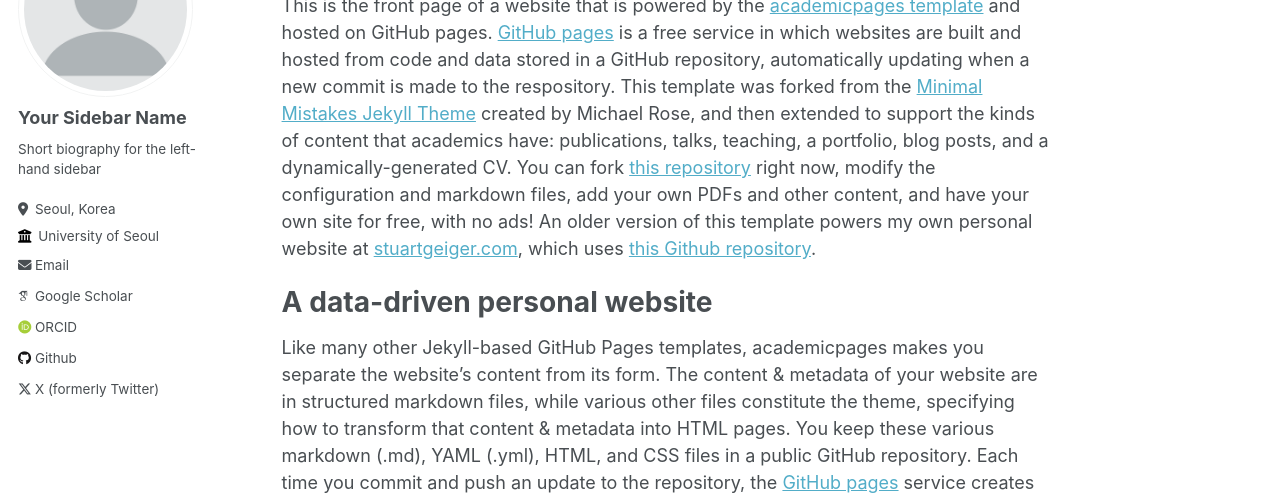
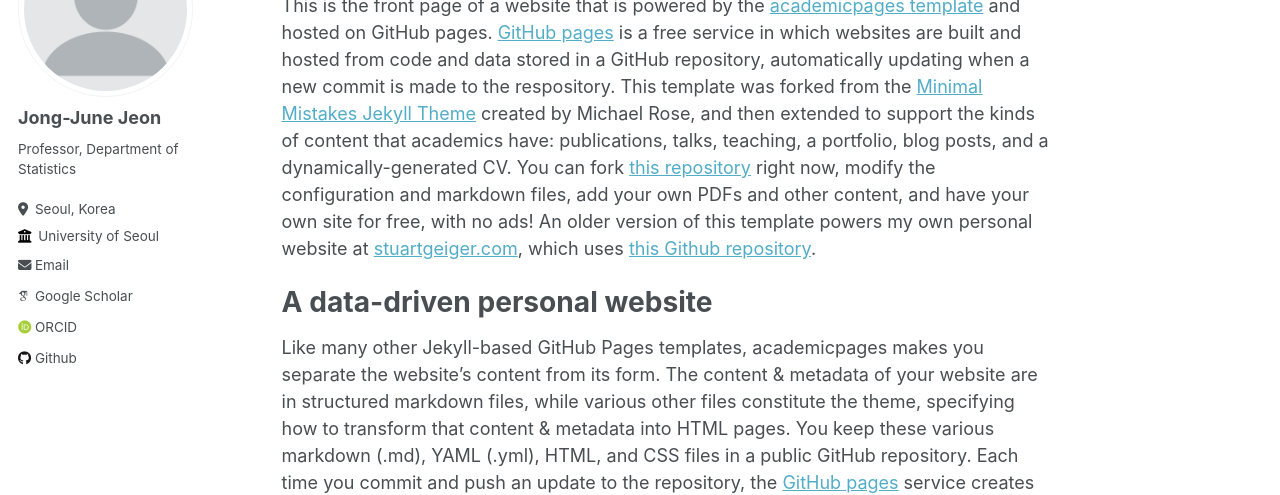
Before and after one commit to jenjong/jenjong.github.io, a Jekyll site: the page built from _pages/about.md, in a window 1280 px wide. Shown: the part 164-659 px from the top of the page. Built offline with Jekyll 4.4.1, drawn with Linux system fonts in a browser that asks for light colours; some web fonts are replaced.

Commit message:
Update _config.yml

```diff
--- a/_config.yml
+++ b/_config.yml
@@ -22,9 +22,9 @@ repository               : "jenjong/jenjong.github.io"
 author:
   # Biographic information
   avatar           : "profile.png"
-  name             : "Your Sidebar Name"
+  name             : "Jong-June Jeon"
   pronouns         : # example: "she/her"
-  bio              : "Short biography for the left-hand sidebar"
+  bio              : "Professor, Department of Statistics"
   location         : "Seoul, Korea"
   employer         : "University of Seoul"
   uri              : # URL
@@ -64,7 +64,7 @@ author:
   steam            : # Username
   telegram         : # URL
   tumblr           : # Username
-  twitter          : "UniofOxford"  # Replace this with your X / Twitter handle
+  twitter          : #"UniofOxford"  # Replace this with your X / Twitter handle
   vine             : # Username
   weibo            : # Username
   wikipedia        : # Username
```
